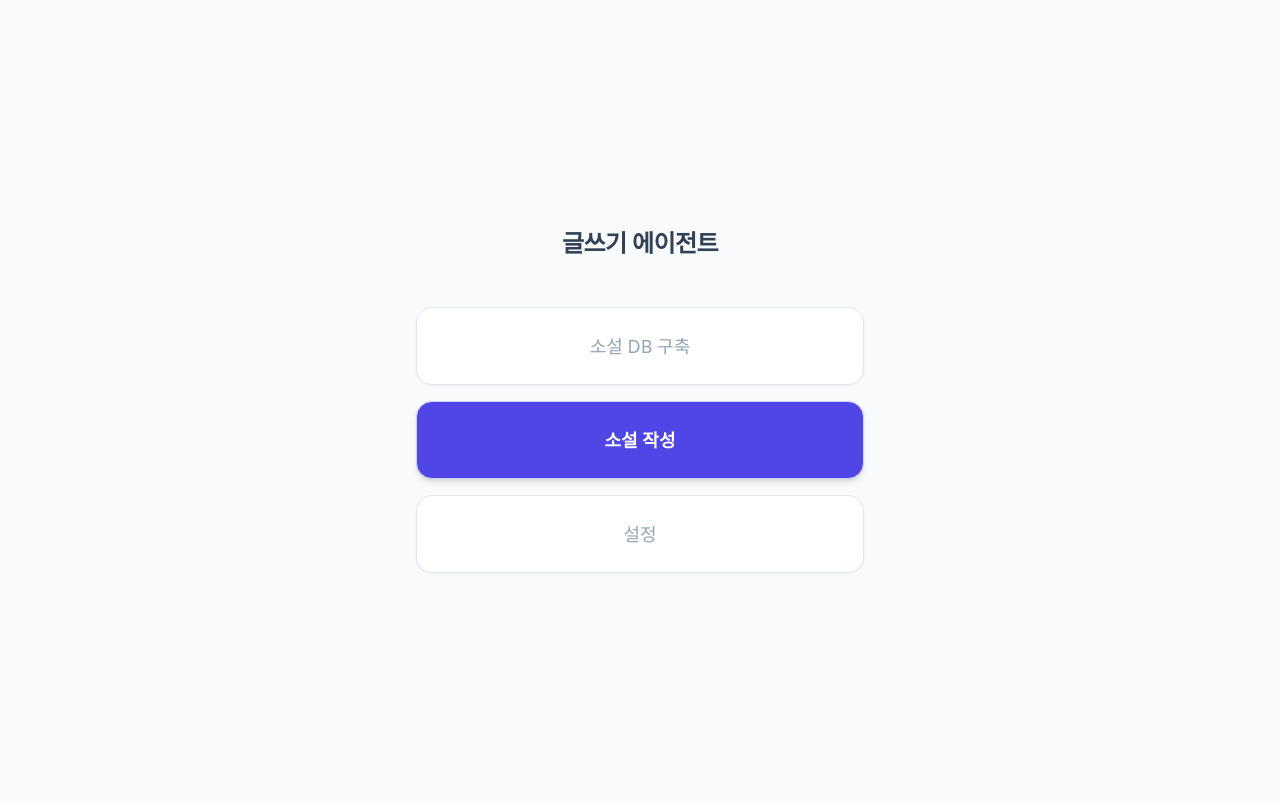
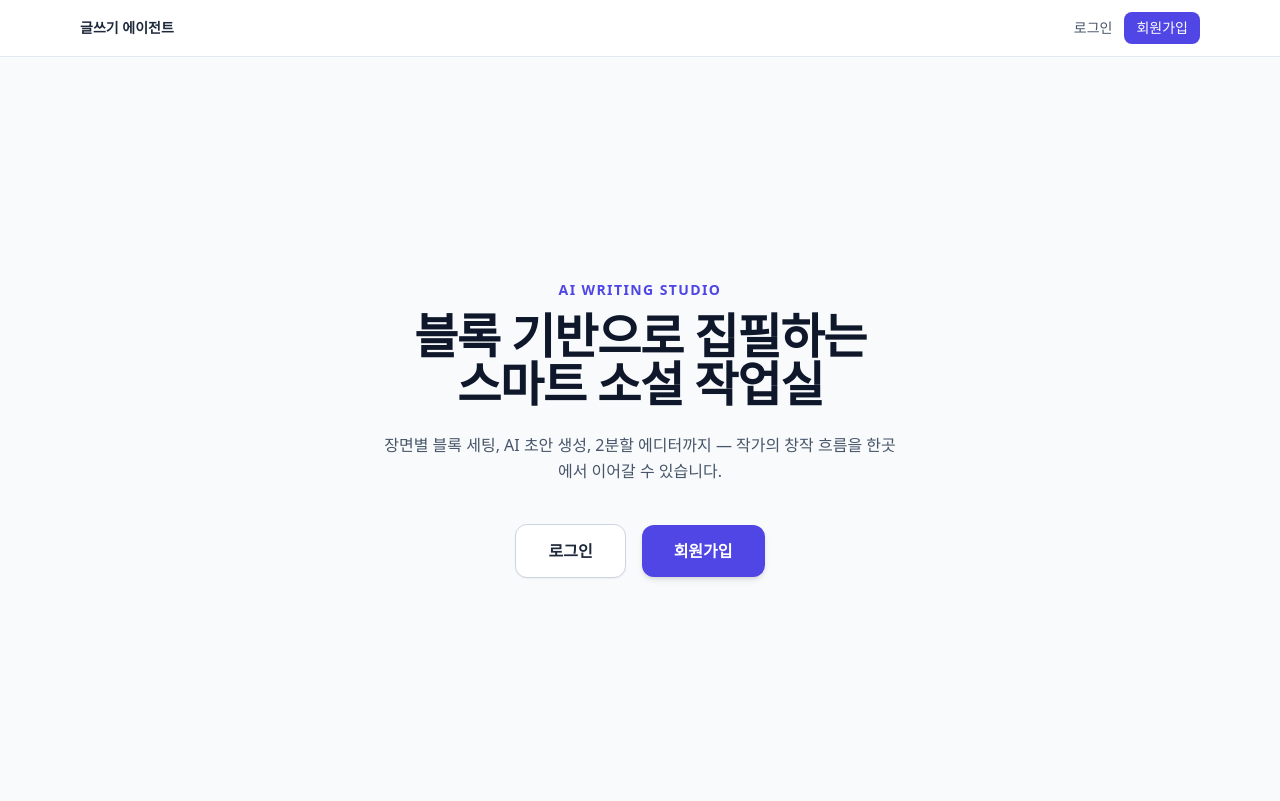
Before and after one commit to 20inseong/Write_Agent, a Django app: page / in a window 1280 px wide. Before the commit the page ends 573 px from the top, so only its background shows below. Run offline with Django 4.2, Linux system fonts and the light colour scheme; some libraries are stand-ins or nearby versions.

Commit message:
make login/logout&signin function

```diff
--- a/config/settings.py
+++ b/config/settings.py
@@ -71,3 +71,6 @@ USE_I18N = True
 USE_TZ = True
 
 STATIC_URL = '/static/'
+
+LOGIN_URL = 'login'
+LOGIN_REDIRECT_URL = 'dashboard'
--- a/config/urls.py
+++ b/config/urls.py
@@ -1,7 +1,13 @@
 from django.contrib import admin
 from django.urls import include, path
+from django.contrib.auth import views as auth_views
+from writing_agent import views as agent_views
+from writing_agent.forms import CustomLoginForm
 
 urlpatterns = [
     path("admin/", admin.site.urls),
     path("", include("writing_agent.urls")),
+    path('signup/', agent_views.signup_view, name='signup'),
+    path('login/', auth_views.LoginView.as_view(template_name='login.html', authentication_form=CustomLoginForm), name='login'),
+    path('logout/', auth_views.LogoutView.as_view(next_page='home'), name='logout'),
 ]
--- a/templates/base.html
+++ b/templates/base.html
@@ -9,6 +9,30 @@
   {% block extra_head %}{% endblock %}
 </head>
 <body class="min-h-screen bg-slate-50 text-slate-900 antialiased">
+  <header class="border-b border-slate-200 bg-white">
+    <nav class="mx-auto flex max-w-6xl items-center justify-between px-4 py-3">
+      <a href="{% if user.is_authenticated %}{% url 'dashboard' %}{% else %}{% url 'home' %}{% endif %}" class="text-sm font-semibold text-slate-800 hover:text-indigo-600">
+        글쓰기 에이전트
+      </a>
+      <div class="flex items-center gap-3">
+        {% if user.is_authenticated %}
+          <span class="hidden text-sm text-slate-500 sm:inline">{{ user.username }}</span>
+          <form method="post" action="{% url 'logout' %}" class="inline">
+            {% csrf_token %}
+            <button
+              type="submit"
+              class="rounded-lg border border-slate-300 bg-white px-3 py-1.5 text-sm font-medium text-slate-700 transition hover:bg-slate-50 focus:outline-none focus:ring-2 focus:ring-indigo-500 focus:ring-offset-2"
+            >
+              로그아웃
+            </button>
+          </form>
+        {% else %}
+          <a href="{% url 'login' %}" class="text-sm font-medium text-slate-600 hover:text-indigo-600">로그인</a>
+          <a href="{% url 'signup' %}" class="rounded-lg bg-indigo-600 px-3 py-1.5 text-sm font-medium text-white transition hover:bg-indigo-700">회원가입</a>
+        {% endif %}
+      </div>
+    </nav>
+  </header>
   {% block content %}{% endblock %}
   {% block extra_scripts %}{% endblock %}
 </body>
--- a/templates/home.html
+++ b/templates/dashboard.html
@@ -1,9 +1,9 @@
 {% extends "base.html" %}
 
-{% block title %}홈 · 글쓰기 에이전트{% endblock %}
+{% block title %}작업실 · 글쓰기 에이전트{% endblock %}
 
 {% block content %}
-<main class="flex min-h-screen flex-col items-center justify-center px-4 py-12">
+<main class="flex min-h-[calc(100vh-3.5rem)] flex-col items-center justify-center px-4 py-12">
   <h1 class="mb-12 text-2xl font-semibold tracking-tight text-slate-700">글쓰기 에이전트</h1>
   <nav class="flex w-full max-w-md flex-col gap-4">
     <button
--- /dev/null
+++ b/templates/landing.html
@@ -0,0 +1,31 @@
+{% extends "base.html" %}
+
+{% block title %}글쓰기 에이전트{% endblock %}
+
+{% block content %}
+<main class="flex min-h-[calc(100vh-3.5rem)] flex-col items-center justify-center px-4 py-16">
+  <div class="w-full max-w-2xl text-center">
+    <p class="mb-3 text-sm font-semibold uppercase tracking-widest text-indigo-600">AI Writing Studio</p>
+    <h1 class="text-4xl font-bold tracking-tight text-slate-900 sm:text-5xl">
+      블록 기반으로 집필하는<br class="hidden sm:block"> 스마트 소설 작업실
+    </h1>
+    <p class="mx-auto mt-6 max-w-lg text-base leading-relaxed text-slate-600">
+      장면별 블록 세팅, AI 초안 생성, 2분할 에디터까지 — 작가의 창작 흐름을 한곳에서 이어갈 수 있습니다.
+    </p>
+    <div class="mt-10 flex flex-col items-center justify-center gap-3 sm:flex-row sm:gap-4">
+      <a
+        href="{% url 'login' %}"
+        class="w-full rounded-xl border border-slate-300 bg-white px-8 py-3.5 text-center text-base font-semibold text-slate-800 shadow-sm transition hover:bg-slate-50 focus:outline-none focus:ring-2 focus:ring-indigo-500 focus:ring-offset-2 sm:w-auto"
+      >
+        로그인
+      </a>
+      <a
+        href="{% url 'signup' %}"
+        class="w-full rounded-xl bg-indigo-600 px-8 py-3.5 text-center text-base font-semibold text-white shadow-md transition hover:bg-indigo-700 focus:outline-none focus:ring-2 focus:ring-indigo-500 focus:ring-offset-2 sm:w-auto"
+      >
+        회원가입
+      </a>
+    </div>
+  </div>
+</main>
+{% endblock %}
--- a/templates/writer_setup.html
+++ b/templates/writer_setup.html
@@ -5,7 +5,7 @@
 {% block content %}
 <main class="mx-auto min-h-screen max-w-3xl px-4 py-10">
   <header class="mb-8">
-    <a href="{% url 'home' %}" class="text-sm text-indigo-600 hover:text-indigo-800">← 홈으로</a>
+    <a href="{% url 'dashboard' %}" class="text-sm text-indigo-600 hover:text-indigo-800">← 작업실로</a>
     <h1 class="mt-2 text-3xl font-bold tracking-tight text-slate-800">소설 블록 세팅</h1>
     <p class="mt-2 text-sm text-slate-500">장면별 목표와 키워드를 블록 단위로 구성하세요.</p>
   </header>
--- a/writing_agent/models.py
+++ b/writing_agent/models.py
@@ -1,5 +1,6 @@
 import uuid
 from django.db import models
+from django.contrib.auth.models import User
 from django.conf import settings
 
 # 유저 스탯 테이블: 작가의 오리지널리티 점수와 뱃지를 독립적으로 관리
--- a/writing_agent/urls.py
+++ b/writing_agent/urls.py
@@ -4,6 +4,7 @@ from . import views
 
 urlpatterns = [
     path("", views.home, name="home"),
+    path("dashboard/", views.dashboard, name="dashboard"),
     path("writer/setup/", views.writer_setup, name="writer_setup"),
     path("writer/blocks/add/", views.add_block, name="add_block"),
     path("editor/", views.editor, name="editor"),
--- a/writing_agent/views.py
+++ b/writing_agent/views.py
@@ -2,15 +2,40 @@ import os
 import google.generativeai as genai
 from dotenv import load_dotenv
 from django.http import HttpRequest, HttpResponse
-from django.shortcuts import render
+from django.shortcuts import render, redirect
 from django.views.decorators.http import require_GET
 from .prompt import prompt_labels, system_prompt
 from .models import StoryElement
+from django.contrib.auth import login
+from django.contrib.auth.forms import UserCreationForm
+from django.contrib.auth.views import LoginView, LogoutView
+from .forms import CustomUserCreationForm
+from django.contrib.auth.decorators import login_required
 
 load_dotenv()
 
 def home(request: HttpRequest) -> HttpResponse:
-    return render(request, "home.html")
+    return render(request, "landing.html")
+
+
+@login_required
+def dashboard(request: HttpRequest) -> HttpResponse:
+    return render(request, "dashboard.html")
+
+
+# 회원가입 뷰
+def signup_view(request):
+    if request.method == 'POST':
+        form = CustomUserCreationForm(request.POST)
+        if form.is_valid():
+            user = form.save()
+            login(request, user)  # 회원가입 성공 시 자동 로그인
+            return redirect('dashboard')
+    else:
+        form = CustomUserCreationForm()
+
+    return render(request, 'signup.html', {'form': form})
+
 
 # 블록의 틀을 세팅
 def writer_setup(request: HttpRequest) -> HttpResponse:
```
Also changed, not shown: templates/login.html (added, +21 -0 lines), templates/signup.html (added, +38 -0 lines), writing_agent/forms.py (added, +23 -0 lines).
